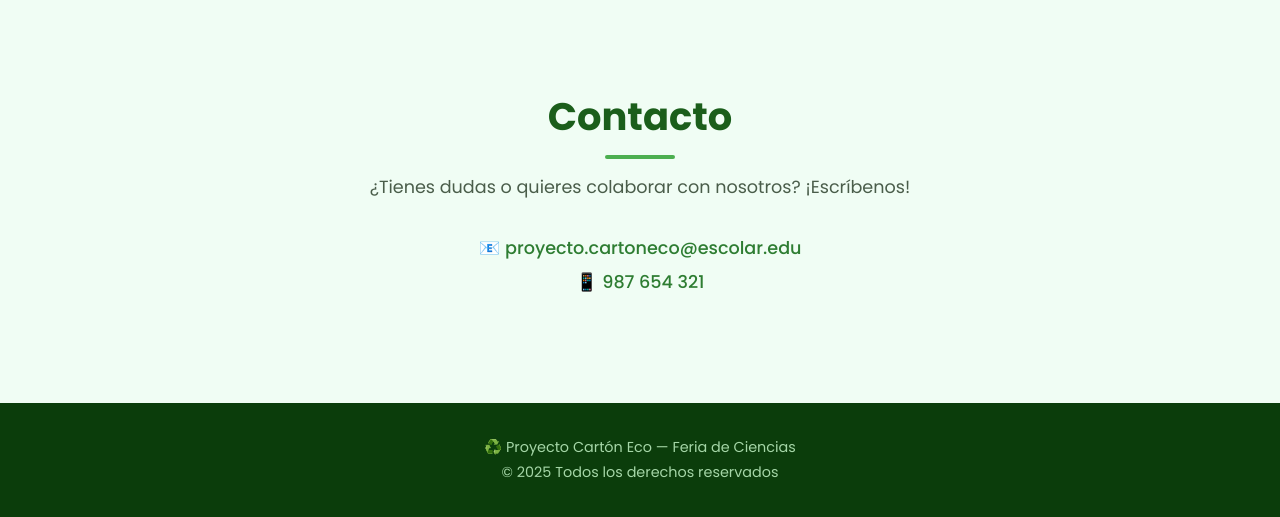
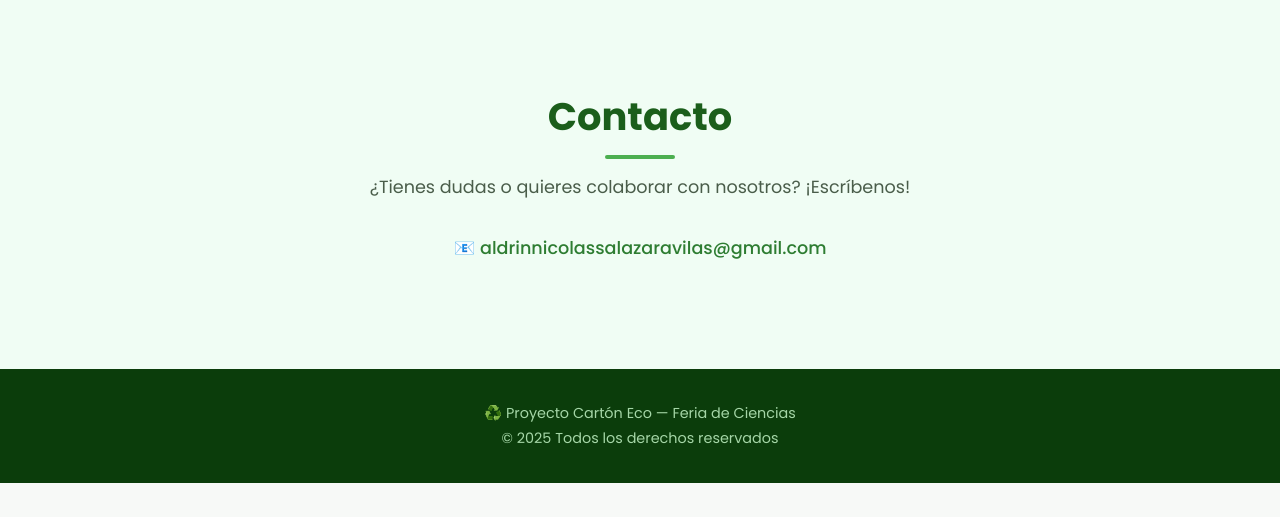
Before and after one commit to aldrinnicolassalazaravilas-collab/Eco-cart-n, a Flask app: page / in a window 1280 px wide. Shown: the part 2940-3457 px from the top of the page. After the commit the page ends 3423 px from the top, so only its background shows below. Run offline with Flask 3, Linux system fonts and the light colour scheme.

Commit message:
Descripción de los cambios

```diff
--- a/templates/index.html
+++ b/templates/index.html
@@ -108,8 +108,8 @@
             <h2 class="section-title">Contacto</h2>
             <p class="section-desc">¿Tienes dudas o quieres colaborar con nosotros? ¡Escríbenos!</p>
             <div class="contacto-info">
-                <p>📧 proyecto.cartoneco@escolar.edu</p>
-                <p>📱 987 654 321</p>
+                <p>📧 aldrinnicolassalazaravilas@gmail.com</p>
+                <p></p>
             </div>
         </div>
     </section>
```
